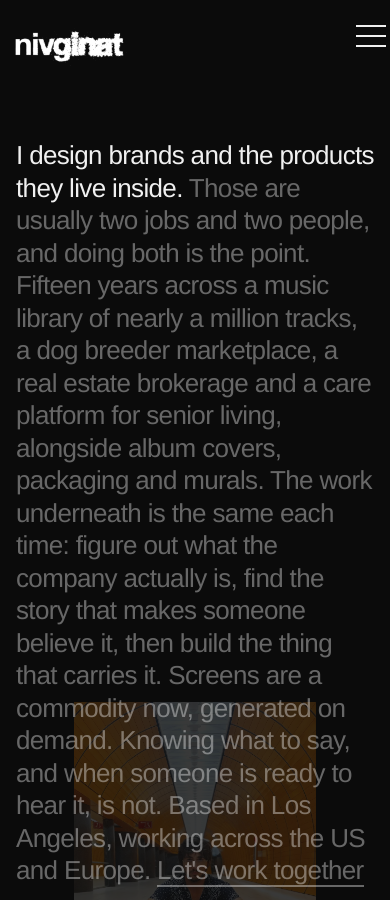
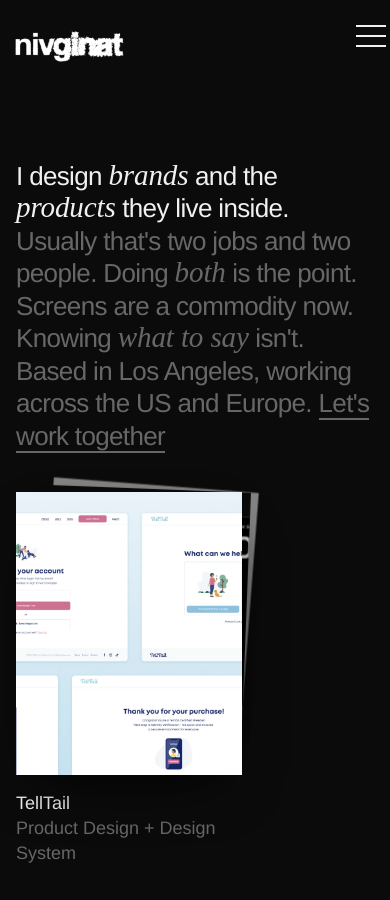
Before and after one commit to niv-ginat/niv-ginat, a Jekyll site: the page built from index.html, in a window 390 px wide and 900 px high. Built offline with Jekyll 4.4.1, drawn with Linux system fonts in a browser that asks for light colours; nearby versions of some CDN libraries; some web fonts are replaced.

Commit message:
Home: shorter intro with flipping card deck, flipping client logo row, grid pop, serif accent, new n favicon
Co-Authored-By: Claude Opus 5.5 <noreply@anthropic.com>
Claude-Session: https://claude.ai/code/session_01DDVN51yEhfU4LQgf9QaZ5t

```diff
--- a/_includes/head.html
+++ b/_includes/head.html
@@ -1,6 +1,11 @@
 <meta charset="utf-8" />
 <meta name="viewport" content="width=device-width, initial-scale=1, shrink-to-fit=no" />
 <link rel="icon" href="/images/logos/favicon.ico" sizes="any" />
+<link rel="icon" href="/images/logos/favicon.svg" type="image/svg+xml" />
+<link rel="apple-touch-icon" href="/images/logos/apple-touch-icon.png" />
+<link rel="preconnect" href="https://fonts.googleapis.com" />
+<link rel="preconnect" href="https://fonts.gstatic.com" crossorigin />
+<link rel="stylesheet" href="https://fonts.googleapis.com/css2?family=Instrument+Serif:ital@0;1&display=swap" />
 <meta name="description" content="{{ page.description | default: site.description | strip_newlines }}" />
 
 <title>{% if page.title %}{{ site.title }} | {{ page.title }}{% else %}{{ site.title }} — {{ site.tagline }}{% endif %}</title>
--- a/css/style.css
+++ b/css/style.css
@@ -9,6 +9,11 @@
      then Helvetica, then Arial — which is metrically compatible, so the
      layout does not reflow on Windows or Android. */
   --font-sans: "Helvetica Neue", Helvetica, Arial, sans-serif;
+  /* The accent face: a serif italic dropped into the Helvetica for emphasis,
+     and swapped in on hover. Set a touch larger, because a serif italic
+     reads small next to a grotesk at the same size. */
+  --font-serif: "Instrument Serif", "Times New Roman", Times, serif;
+  --serif-scale: 1.12;
 
   /* fluid scale — min at 375px, max at 1440px */
   --t-meta: 0.8125rem;                                  /* 13  nav, footer, tags */
@@ -254,47 +259,100 @@ p {
   max-width: var(--measure);
 }
 
-/* --- artwork behind the statement ----------------------------------------
-   A single portrait image, centred in the pinned frame and held under the
-   text. It drifts against the scroll while the statement lights (see
-   intro-scroll.js); with no script it simply sits still. Dimmed hard,
-   because the faint state of the text has to stay readable over it. */
+/* --- statement + card deck ---------------------------------------------
+   The statement on the left, a stack of project cards pushed up against it
+   on the right. The deck turns its top card over every few seconds
+   (intro-deck.js). */
 
 .intro-sticky { position: relative; }
 
-/* Centred on the screen, not on the ten-column text block, which sits left
-   of centre. intro-scroll.js measures the offset from the column's left edge
-   to the page edge and hands it over as --intro-inset. */
-.intro-media {
-  position: absolute;
-  /* Up past the header to the top of the screen. The box is what clips the
-     image, so stopping at the pinned frame would cut it off mid-climb.
-     --intro-top is the frame's distance from the top, set in JS. */
-  top: calc(-1 * var(--intro-top, 0px));
-  bottom: 0;
-  left: calc(-1 * var(--intro-inset, 0px));
-  width: var(--intro-vw, 100vw);
+.intro-layout {
   display: grid;
-  place-items: center;
-  z-index: 0;
-  pointer-events: none;
-  overflow: hidden;
+  /* The text gets a fixed measure and the deck sits straight after it,
+     rather than being pushed off to the far edge of the page. */
+  grid-template-columns: minmax(0, 44rem) auto;
+  justify-content: start;
+  align-items: end;
+  column-gap: clamp(2rem, 4vw, 4rem);
+  width: 100%;
 }
 
-.intro-media img {
-  width: min(30vw, 420px);
-  /* Explicit, because the width/height attributes (there to reserve space
-     before the file loads) would otherwise fix the height at its natural
-     pixel size and aspect-ratio would never apply. */
-  height: auto;
-  aspect-ratio: 3 / 4;
-  object-fit: cover;
-  opacity: 0.45;
-  filter: brightness(0.62);
+.intro-deck {
+  width: clamp(220px, 24vw, 380px);
+  margin: 0;
 }
 
+.deck-stack {
+  position: relative;
+  aspect-ratio: 4 / 5;
+  perspective: 1600px;
+}
+
+.deck-card {
+  --pos: 0;
+  position: absolute;
+  inset: 0;
+  display: block;
+  border-radius: var(--radius);
+  overflow: hidden;
+  background: var(--placeholder, #1a1a1a);
+  transform-origin: left center;
+  backface-visibility: hidden;
+  /* Each card further back sits up and to the right, a little smaller and
+     dimmer, so the stack reads as a deck rather than one image. */
+  transform:
+    translate3d(calc(var(--pos) * 14px), calc(var(--pos) * -14px), 0)
+    scale(calc(1 - var(--pos) * 0.045))
+    rotate(calc(var(--pos) * 2.2deg));
+  filter: brightness(calc(1 - var(--pos) * 0.22));
+  box-shadow: 0 24px 60px -24px rgba(0, 0, 0, 0.8);
+  border-bottom: none;
+}
+
+.deck-card img {
+  display: block;
+  width: 100%;
+  height: 100%;
+  object-fit: cover;
+}
+
+.deck-card.is-tucked { opacity: 0; }
+
+.intro-deck.is-animated .deck-card {
+  transition:
+    transform 0.7s var(--ease-media),
+    filter 0.7s var(--ease),
+    opacity 0.4s var(--ease);
+}
+
+/* The page turn: the top card swings over from its left edge and away. */
+.intro-deck.is-animated .deck-card.is-turning {
+  transition: transform 0.9s cubic-bezier(0.55, 0.05, 0.35, 1), opacity 0.9s var(--ease);
+  transform: translate3d(-6%, 2%, 0) rotateY(-178deg) rotate(-4deg);
+  opacity: 0;
+}
+
+/* Jump straight to the back of the stack, unseen, after the turn. */
+.intro-deck.is-animated .deck-card.is-returning { transition: none; }
+
+.deck-caption {
+  margin: var(--s-2) 0 0;
+  font-size: var(--t-small);
+  line-height: 1.4;
+  display: flex;
+  flex-direction: column;
+}
+
+.deck-caption .deck-title { color: var(--ink); }
+.deck-caption .deck-caps { color: var(--ink-faint); }
+
 @media (max-width: 767px) {
-  .intro-media img { width: min(62vw, 300px); opacity: 0.32; }
+  .intro-layout {
+    grid-template-columns: 1fr;
+    align-items: start;
+    row-gap: var(--s-4);
+  }
+  .intro-deck { width: min(58vw, 240px); }
 }
 
 /* One continuous block, every word the same size — no display headline
@@ -410,23 +468,57 @@ p {
    name a client. Greyscale throughout, in line with the rest of the site —
    the names read as a list of facts, not a logo wall. */
 
-/* The strip runs as a single line that steps sideways; the body clips it
-   and the track is duplicated in JS so the loop never shows a seam. */
-#clients .section-body {
-  overflow: hidden;
-}
-
+/* One row of logos that flips over to the next set (index.html). Without
+   JS the whole list wraps onto rows of six. */
 .clients-list {
   list-style: none;
   margin: 0;
   padding: 0;
-  display: flex;
-  flex-wrap: nowrap;
-  gap: var(--s-2) var(--s-5);
-  will-change: transform;
+  display: grid;
+  grid-template-columns: repeat(var(--slots, 6), minmax(0, 1fr));
+  gap: var(--s-3) var(--s-4);
+  align-items: center;
 }
 
-.clients-list li { flex: 0 0 auto; }
+.clients-list li {
+  display: flex;
+  align-items: center;
+  min-height: 3.2em;
+  perspective: 600px;
+}
+
+.flip-face {
+  display: flex;
+  align-items: center;
+  transform-origin: 50% 50%;
+  transition:
+    transform 0.32s cubic-bezier(0.55, 0, 0.75, 0.05),
+    opacity 0.32s var(--ease);
+}
+
+.flip-face.is-out {
+  transform: rotateX(90deg);
+  opacity: 0;
+}
+
+/* Comes back from the other side: jump to -90° with no transition, then
+   ease out to flat. */
+.flip-face.is-in {
+  transform: rotateX(-90deg);
+  opacity: 0;
+  transition: none;
+}
+
+.clients-list.is-flipping .flip-face:not(.is-out) {
+  transition:
+    transform 0.42s cubic-bezier(0.2, 0.9, 0.3, 1.2),
+    opacity 0.3s var(--ease);
+}
+
+@media (max-width: 767px) {
+  .clients-list { grid-template-columns: repeat(var(--slots, 3), minmax(0, 1fr)); }
+}
+
 
 .clients-list li {
   font-size: var(--t-h3);
@@ -439,7 +531,7 @@ p {
    rather than width-matched, so a square mark and a long wordmark read as
    the same weight; --logo-scale trims the odd one that still looks off.
    Opacity matches --ink-secondary so marks and text carry the same value. */
-.clients-list li.has-mark { display: flex; align-items: center; }
+
 
 .clients-list img {
   display: block;
@@ -566,8 +658,8 @@ p {
 #work h4:empty::before { content: "\00a0"; }
 
 /* ---- scroll reveal -------------------------------------------------------
-   The media box wipes open from the bottom as the card enters the viewport:
-   0 to full height, one card at a time.
+   Grid pop: the media box springs up from slightly small and low as the
+   card enters the viewport, one card at a time.
 
    The clip sits on `.media`, not on the image inside it. The box keeps its
    size throughout, so Isotope/Packery never sees a size change and the grid
@@ -578,18 +670,24 @@ p {
    hidden start state only ever applies when something is guaranteed to
    reveal it. Without JS every card stays visible. */
 #work.reveal-media .media {
-  clip-path: inset(100% 0 0 0);
-  transition: clip-path 0.85s var(--ease-media);
+  opacity: 0;
+  transform: translate3d(0, 28px, 0) scale(0.86);
+  transform-origin: 50% 70%;
+  transition:
+    transform 0.75s cubic-bezier(0.34, 1.45, 0.64, 1),
+    opacity 0.45s var(--ease);
 }
 
 #work.reveal-media .work-item.is-inview .media {
-  clip-path: inset(0 0 0 0);
+  opacity: 1;
+  transform: none;
 }
 
 @media (prefers-reduced-motion: reduce) {
   #work.reveal-media .media,
   #work.reveal-media .work-item.is-inview .media {
-    clip-path: none;
+    opacity: 1;
+    transform: none;
     transition: none;
   }
 }
@@ -1205,3 +1303,34 @@ p {
   /* Width only — the left offset is derived from it. */
   .logo-mark { --logo-w: 150px; }
 }
+
+
+/* ==========================================================================
+   SERIF ACCENT
+   ==========================================================================
+   Helvetica carries everything; a serif italic steps in for emphasis
+   (<em class="accent">) and on hover for links and project titles, the way
+   a second voice cuts into a sentence. */
+
+.accent,
+.statement em {
+  font-family: var(--font-serif);
+  font-style: italic;
+  font-weight: 400;
+  font-size: calc(1em * var(--serif-scale));
+  letter-spacing: -0.005em;
+  line-height: 0;
+}
+
+/* Hover swap: the label turns to the serif italic in place. */
+#work .work-item a:hover h3,
+#navigation a:hover,
+.introduction-text h1 a:hover,
+.deck-card:hover ~ * .deck-title,
+.intro-deck:hover .deck-title {
+  font-family: var(--font-serif);
+  font-style: italic;
+  letter-spacing: 0;
+}
+
+#work .work-item a:hover h3 { font-size: calc(var(--t-small) * var(--serif-scale)); }
--- a/index.html
+++ b/index.html
@@ -5,32 +5,33 @@ description: Product and brand designer in Los Angeles. I design brands and the
 ---
 
 <div class="row">
-  <div class="col-lg-10">
+  <div class="col-12">
     <div class="introduction-text" data-intro-scroll>
       <div class="intro-sticky">
-      {% comment %} Decorative, so alt is empty and it is hidden from screen
-      readers; intro-scroll.js runs it up the screen behind the statement.
-      {% endcomment %}
-      <div class="intro-media" aria-hidden="true">
-        <img src="/images/intro/niv-munich.webp" alt=""
-             width="900" height="1200" />
+      <div class="intro-layout">
+      <h1 class="statement">
+        <span class="stmt-line">I design <em>brands</em> and the <em>products</em> they live inside.</span>
+        <span class="stmt-line">Usually that's two jobs and two people. Doing <em>both</em> is the point.</span>
+        <span class="stmt-line">Screens are a commodity now. Knowing <em>what to say</em> isn't.</span>
+        <span class="stmt-line">Based in Los Angeles, working across the US and Europe. <a href="mailto:{{ site.author.email }}">Let's work together</a></span>
+      </h1>
+      {% comment %} Card deck: the first projects on the grid, stacked. The top
+      card turns over like a page every few seconds to show the next one
+      (intro-deck.js). Without JS, or with reduced motion, it is a still
+      stack whose top card links to its project. {% endcomment %}
+      {% assign deck = site.projects | where_exp: "p", "p.hidden != true" | where_exp: "p", "p.thumb" | sort: "order" %}
+      <div class="intro-deck" data-intro-deck>
+        <div class="deck-stack">
+          {% for p in deck limit: 8 %}
+          <a class="deck-card" href="{{ p.url }}" data-title="{{ p.title }}" data-caps="{{ p.capabilities }}"{% unless forloop.first %} tabindex="-1" aria-hidden="true"{% endunless %}>
+            <img src="{{ p.thumb }}" alt="{{ p.title }}"{% unless forloop.first %} loading="lazy"{% endunless %} />
+          </a>
+          {% endfor %}
+        </div>
+        {% assign first = deck | first %}
+        <p class="deck-caption" aria-live="polite"><span class="deck-title">{{ first.title }}</span><span class="deck-caps">{{ first.capabilities }}</span></p>
       </div>
-      <h1 class="statement">
-        <span class="stmt-line">I design brands and the products they live inside.</span>
-        <span class="stmt-line">Those are usually two jobs and two people, and doing both
-        is the point.</span>
-        <span class="stmt-line">Fifteen years across a music library of nearly a million
-        tracks, a dog breeder marketplace, a real estate brokerage and a care
-        platform for senior living, alongside album covers, packaging and
-        murals.</span>
-        <span class="stmt-line">The work underneath is the same each time: figure out what
-        the company actually is, find the story that makes someone believe it,
-        then build the thing that carries it.</span>
-        <span class="stmt-line">Screens are a commodity now, generated on demand. Knowing
-        what to say, and when someone is ready to hear it, is not.</span>
-        <span class="stmt-line">Based in Los Angeles, working across the US and Europe.</span>
-        <span class="stmt-line"><a href="mailto:{{ site.author.email }}">Let's work together</a></span>
-      </h1>
+      </div>
       </div>
     </div>
   </div>
@@ -103,6 +104,7 @@ description: Product and brand designer in Los Angeles. I design brands and the
 <script src="/js/packery-mode.pkgd.js"></script>
 <script src="/js/nav-toggle.js"></script>
 <script src="/js/intro-scroll.js"></script>
+<script src="/js/intro-deck.js"></script>
 <script src="/js/logoShuffle.js"></script>
 <script>
 // external js: isotope.pkgd.js
@@ -115,7 +117,12 @@ description: Product and brand designer in Los Angeles. I design brands and the
       var $grid = $(".grid").isotope({
         itemSelector: ".element-item",
         percentPosition: true,
-        transitionDuration: "0.4s",
+        transitionDuration: "0.5s",
+        // Filtering pops cards in and out from their centres, one after
+        // another, rather than fading them all at once.
+        stagger: 35,
+        hiddenStyle: { opacity: 0, transform: "scale(0.82)" },
+        visibleStyle: { opacity: 1, transform: "scale(1)" },
         // Packery back-fills the gaps a plain row layout leaves when the
         // next card is too wide for the space left over. Because every card
         // is the same height, filling a gap still lands the card on the row
@@ -196,53 +203,75 @@ description: Product and brand designer in Los Angeles. I design brands and the
       })();
 
       // ------------------------------------------------------------------
-      // Client strip: one line, stepping sideways every 2s.
+      // Client row: one row of logos that flips over to the next set.
       //
-      // The list is duplicated so the track can run past the end and be
-      // snapped back to the start invisibly — without the copy you would
-      // see the row empty out before it wrapped. Each step advances by the
-      // real width of the next item, since the marks differ in width.
+      // Every few seconds each slot turns over on its horizontal axis, left
+      // to right, and comes back showing the next logo — the whole row moves
+      // on to the next set together. Logos run in one loop, so ten clients
+      // across six slots never leave a slot empty. Six slots on desktop,
+      // three on phones. Without JS the full list simply wraps onto rows.
       // ------------------------------------------------------------------
       (function () {
         var list = document.querySelector(".clients-list");
         if (!list) return;
-        if (window.matchMedia("(prefers-reduced-motion: reduce)").matches) return;
+        var logos = Array.prototype.slice.call(list.children).map(function (li) {
+          return { html: li.innerHTML, cls: li.className };
+        });
+        if (logos.length < 2) return;
+        var reduced = window.matchMedia("(prefers-reduced-motion: reduce)");
+        var phone = window.matchMedia("(max-width: 767px)");
+        var HOLD = 3200, STAGGER = 90, HALF = 320;
+        var start = 0, slots = [], timer = null, paused = false;
 
-        var originals = Array.prototype.slice.call(list.children);
-        if (originals.length < 3) return;
-        originals.forEach(function (el) {
-          var copy = el.cloneNode(true);
-          copy.setAttribute("aria-hidden", "true");
-          list.appendChild(copy);
-        });
-
-        var gap = parseFloat(getComputedStyle(list).columnGap) || 0;
-        var index = 0;
-        var offset = 0;
-        var SHIFT = 2000;
-        var GLIDE = 700;
-
-        function step() {
-          var leaving = list.children[index];
-          if (!leaving) return;
-          offset += leaving.getBoundingClientRect().width + gap;
-          list.style.transition = "transform " + GLIDE + "ms var(--ease-media)";
-          list.style.transform = "translateX(-" + offset + "px)";
-          index++;
-
-          // Back to the top of the loop once the originals have all left.
-          if (index >= originals.length) {
-            setTimeout(function () {
-              list.style.transition = "none";
-              list.style.transform = "translateX(0)";
-              void list.offsetWidth; // flush, so the next glide animates
-              offset = 0;
-              index = 0;
-            }, GLIDE + 40);
+        function build() {
+          var n = Math.min(phone.matches ? 3 : 6, logos.length);
+          list.innerHTML = "";
+          list.classList.add("is-flipping");
+          list.style.setProperty("--slots", n);
+          slots = [];
+          for (var i = 0; i < n; i++) {
+            var logo = logos[(start + i) % logos.length];
+            var li = document.createElement("li");
+            li.className = logo.cls + " flip-slot";
+            var face = document.createElement("span");
+            face.className = "flip-face";
+            face.innerHTML = logo.html;
+            li.appendChild(face);
+            list.appendChild(li);
+            slots.push({ li: li, face: face });
           }
         }
 
-        setInterval(step, SHIFT);
+        function flip() {
+          if (paused || document.hidden) return;
+          start = (start + slots.length) % logos.length;
+          slots.forEach(function (s, i) {
+            var logo = logos[(start + i) % logos.length];
+            setTimeout(function () {
+              s.face.classList.add("is-out");
+              setTimeout(function () {
+                s.face.innerHTML = logo.html;
+                s.li.className = logo.cls + " flip-slot";
+                s.face.classList.remove("is-out");
+                s.face.classList.add("is-in");
+                void s.face.offsetWidth; // flush so the return animates
+                s.face.classList.remove("is-in");
+              }, HALF);
+            }, i * STAGGER);
+          });
+        }
+
+        function run() {
+          clearInterval(timer);
+          build();
+          if (!reduced.matches) timer = setInterval(flip, HOLD);
+        }
+
+        list.addEventListener("mouseenter", function () { paused = true; });
+        list.addEventListener("mouseleave", function () { paused = false; });
+        if (phone.addEventListener) phone.addEventListener("change", run);
+        if (reduced.addEventListener) reduced.addEventListener("change", run);
+        run();
       })();
 
       // change is-checked class on buttons
--- /dev/null
+++ b/js/intro-deck.js
@@ -0,0 +1,92 @@
+/* -------------------------------------------------------------------------
+   Intro card deck.
+
+   A stack of project cards beside the statement. Every few seconds the top
+   card turns over from its left edge like a page, showing the next project
+   underneath, then slides to the back of the stack. The caption under the
+   deck follows the card on top.
+
+   Hovering or focusing the deck pauses it, and so does the tab being hidden.
+   With reduced motion it never starts: the stack sits still and its top card
+   links to its project.
+   ------------------------------------------------------------------------- */
+(function () {
+  var deck = document.querySelector("[data-intro-deck]");
+  if (!deck) return;
+
+  var cards = Array.prototype.slice.call(deck.querySelectorAll(".deck-card"));
+  var title = deck.querySelector(".deck-title");
+  var caps = deck.querySelector(".deck-caps");
+  if (cards.length < 2) return;
+
+  var reduced = window.matchMedia("(prefers-reduced-motion: reduce)");
+  var HOLD = 2600; // time each card stays on top, ms
+  var TURN = 900;  // length of the page turn, ms (matches the CSS)
+
+  var order = cards.slice(); // order[0] is the top card
+  var timer = null;
+  var paused = false;
+  var turning = false;
+
+  // Stack position drives the look: 0 on top, 1 and 2 peeking behind it,
+  // the rest tucked away under the third.
+  function place() {
+    order.forEach(function (card, i) {
+      card.style.setProperty("--pos", Math.min(i, 3));
+      card.style.zIndex = String(order.length - i);
+      card.classList.toggle("is-top", i === 0);
+      card.classList.toggle("is-tucked", i > 2);
+      if (i === 0) {
+        card.removeAttribute("tabindex");
+        card.removeAttribute("aria-hidden");
+      } else {
+        card.setAttribute("tabindex", "-1");
+        card.setAttribute("aria-hidden", "true");
+      }
+    });
+    var top = order[0];
+    if (title) title.textContent = top.getAttribute("data-title") || "";
+    if (caps) caps.textContent = top.getAttribute("data-caps") || "";
+  }
+
+  function turn() {
+    if (paused || turning || document.hidden) return schedule();
+    turning = true;
+    var top = order[0];
+    top.classList.add("is-turning");
+    // Promote the next card as the page passes the halfway point, so the
+    // caption changes when the new artwork comes into view.
+    window.setTimeout(function () {
+      order.push(order.shift());
+      top.classList.remove("is-turning");
+      top.classList.add("is-returning");
+      place();
+      window.setTimeout(function () {
+        top.classList.remove("is-returning");
+        turning = false;
+        schedule();
+      }, 60);
+    }, TURN);
+  }
+
+  function schedule() {
+    window.clearTimeout(timer);
+    timer = window.setTimeout(turn, HOLD);
+  }
+
+  function start() {
+    window.clearTimeout(timer);
+    deck.classList.toggle("is-animated", !reduced.matches);
+    if (reduced.matches) return;
+    schedule();
+  }
+
+  deck.addEventListener("mouseenter", function () { paused = true; });
+  deck.addEventListener("mouseleave", function () { paused = false; });
+  deck.addEventListener("focusin", function () { paused = true; });
+  deck.addEventListener("focusout", function () { paused = false; });
+  if (reduced.addEventListener) reduced.addEventListener("change", start);
+
+  place();
+  start();
+})();
```
Also changed, not shown: other parts of index.html (+1 -1 lines), images/logos/apple-touch-icon.png (added), images/logos/favicon.ico, images/logos/favicon.svg (added), images/logos/icon-192.png (added), images/logos/icon-512.png (added).
